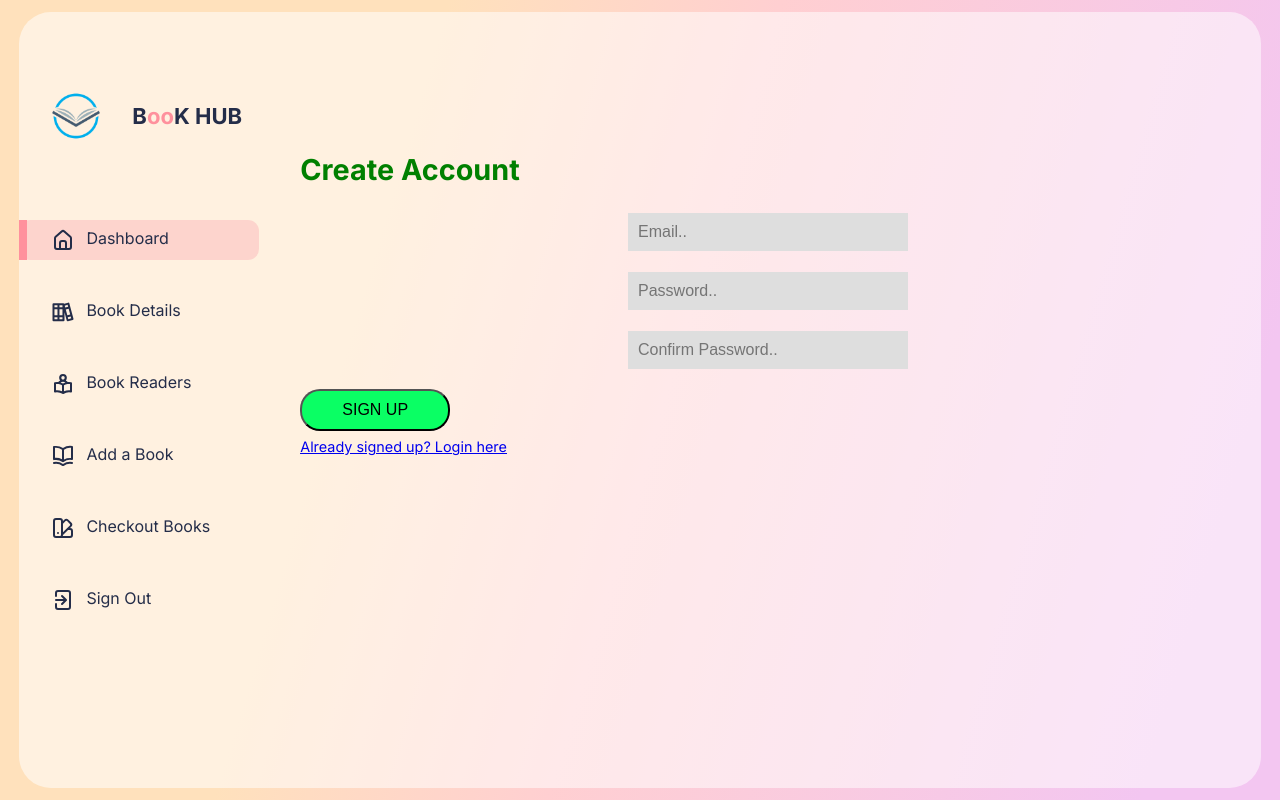
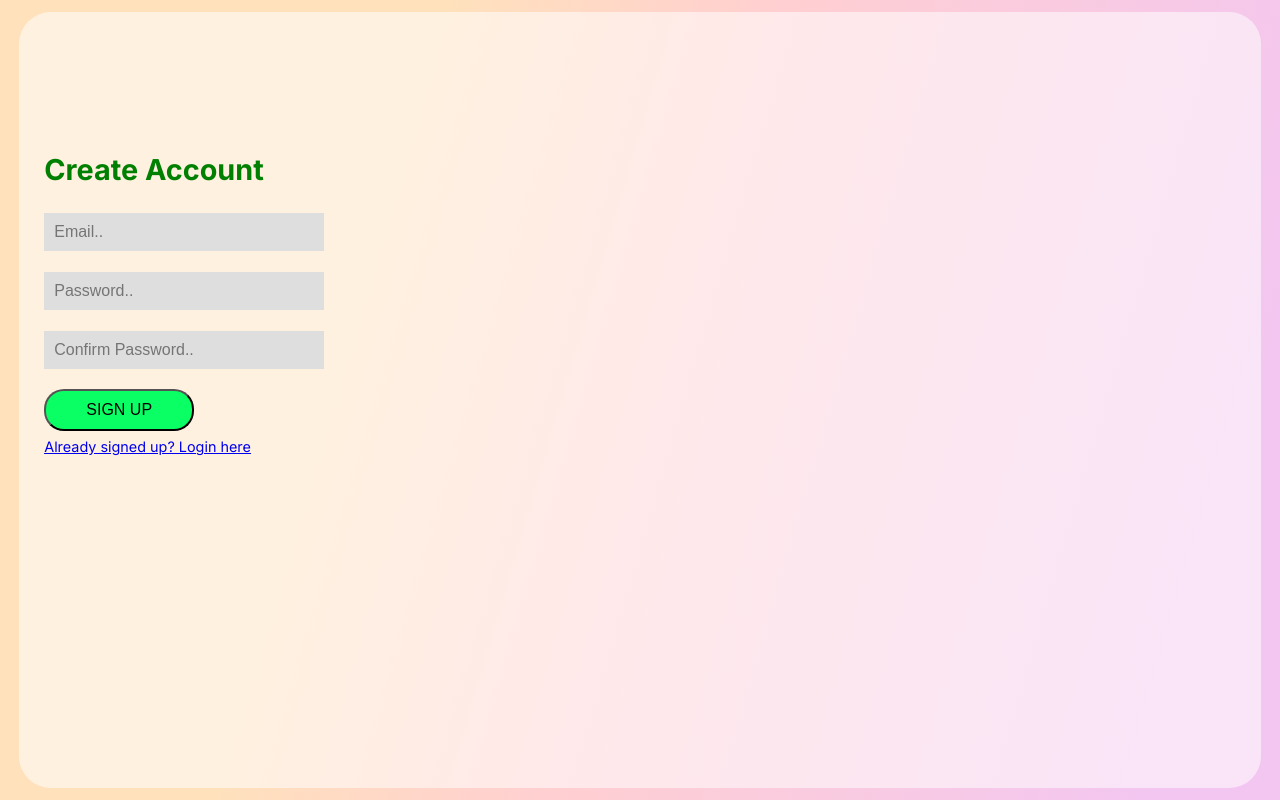
Before and after one commit to Rilwan-M/Library_Management_System, a React (Create React App) app in the folder frontend/: page /register in a window 1280 px wide. Built offline with nearby package versions, Linux system fonts and the light colour scheme.

Commit message:
login finish

```diff
--- a/frontend/src/App.js
+++ b/frontend/src/App.js
@@ -16,15 +16,15 @@ function App() {
   return (
     <div className="App">
       <div className="AppGlass">
-        <div>
+        {/* <div>
           <Sidebar />
-        </div>
+        </div> */}
         <div className="table">
           <Routes>
             <Route exact path="/" element={<GetStarted />} />
-            <Route path="/dashboard" element={<Dashboard />} />
             <Route path="/login" element={<Login/>}/>
             <Route path="/register" element={<Register/>}/>
+            <Route path="/dashboard" element={<Dashboard />} />
             <Route path="/books" element={<BookDetails />} />
             <Route path="/users" element={<UserDetails />} />
             <Route path="/checkout" element={<CheckoutDetails />} />
--- a/frontend/src/components/Data/Data.js
+++ b/frontend/src/components/Data/Data.js
@@ -13,7 +13,7 @@ export const SidebarData = [
   {
     icon: UilEstate,
     heading: "Dashboard",
-    link: "/",
+    link: "dashboard",
   },
   {
     icon: UilBooks,
--- a/frontend/src/components/Pages/Login.css
+++ b/frontend/src/components/Pages/Login.css
@@ -1,5 +1,8 @@
 .loginForm {
     padding-top: 6em;
+    /* display: flex; */
+    align-items: center;
+    justify-content: center;
   }
 
   .heading {
```
Also changed, not shown: frontend/src/components/Pages/Login.js (+0 -15 lines), frontend/src/components/Pages/Register.js (+0 -12 lines).
